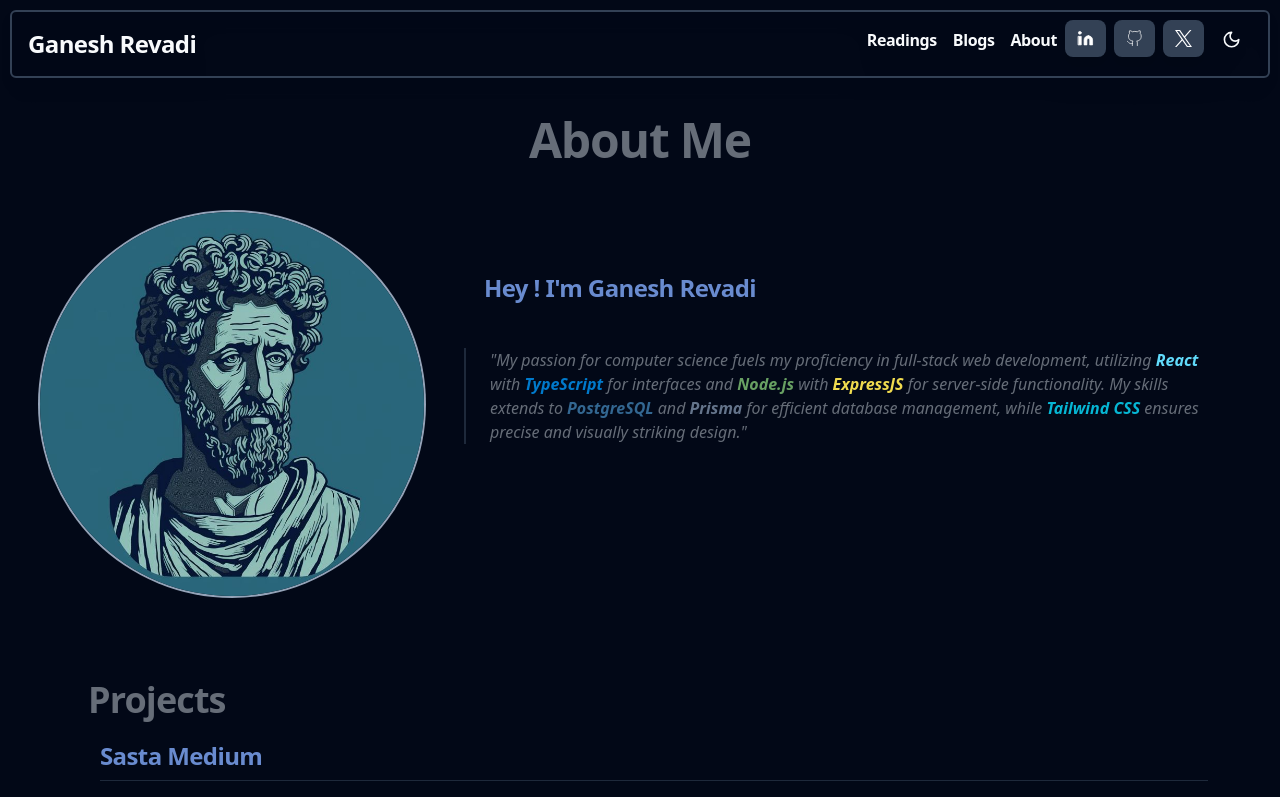
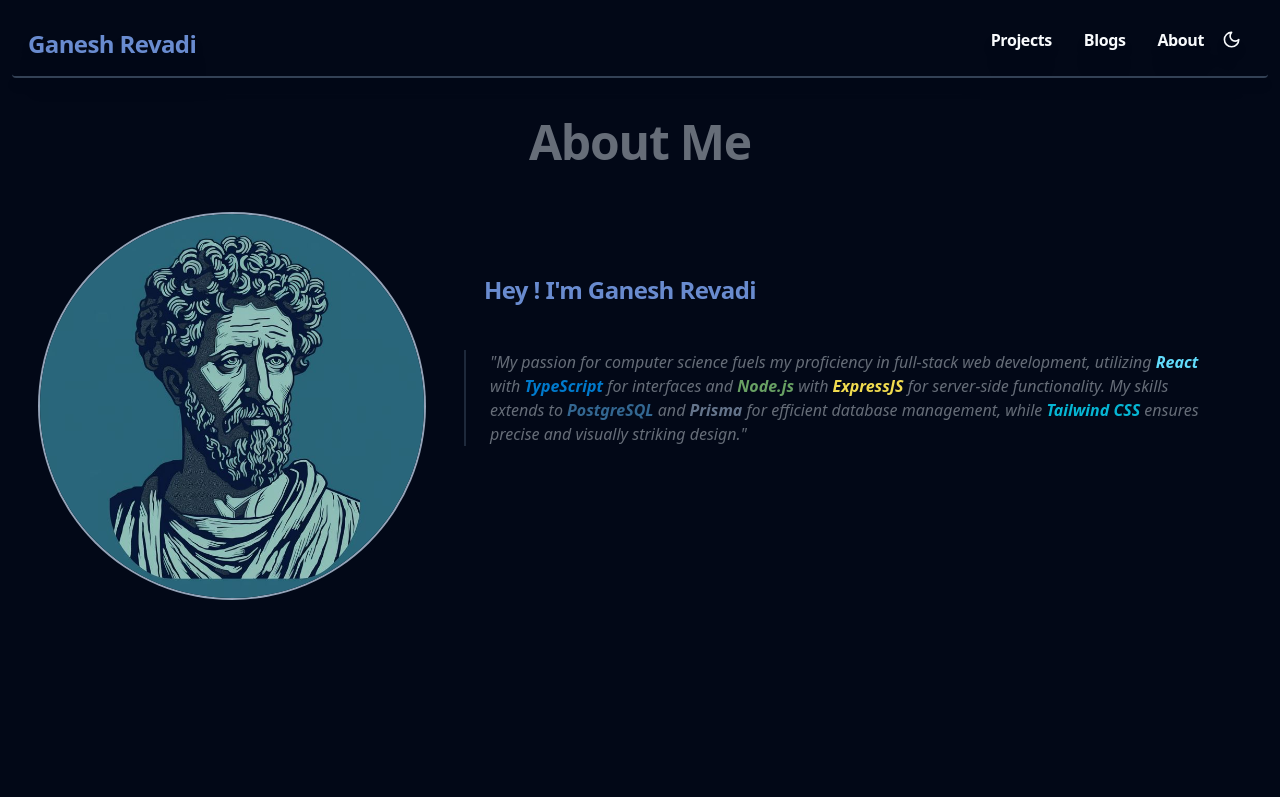
Before and after one commit to ganeshrevadi/Folio, a React (Vite) app: page /about in a window 1280 px wide. Shown: the top 797 px of the page. Built offline with nearby package versions, Linux system fonts and the light colour scheme.

Commit message:
Major Fix

```diff
--- a/src/App.tsx
+++ b/src/App.tsx
@@ -2,7 +2,7 @@ import { BrowserRouter, Route, Routes } from "react-router-dom"
 import Home from "./pages/home"
 import Profile from "./pages/Profile"
 import Blogs from "./pages/Blogs"
-import Readings from "./pages/Readings"
+import Projects from "./pages/Projects"
 
 function App() {
   return <BrowserRouter>
@@ -10,7 +10,7 @@ function App() {
       <Route path="/" element={<Home />} />
       <Route path="/about" element={<Profile />} />
       <Route path="/blogs" element={<Blogs />} />
-      <Route path="/readings" element={<Readings />} />
+      <Route path="/projects" element={<Projects />} />
     </Routes>
   </BrowserRouter>
 
--- a/src/components/ui/NavBar.tsx
+++ b/src/components/ui/NavBar.tsx
@@ -6,21 +6,16 @@ import { useNavigate } from "react-router-dom"
 export default function NavBar() {
   const navigate = useNavigate();
 
-  const handleButtonClick = (externalLink: string) => {
-    // Redirect to the external website
-    window.location.href = externalLink;
-  };
-
-  return <ThemeProvider defaultTheme="dark" storageKey="vite-ui-theme">
-
-    <div className="drop-shadow-xl rounded-sm flex justify-between outline outline-2 outline-slate-700 p-2">
-      <h3 className="p-2 scroll-m-20 text-2xl font-semibold tracking-tight">
+  return (
+    <ThemeProvider defaultTheme="dark" storageKey="vite-ui-theme">
+      <div className="drop-shadow-xl rounded-sm flex justify-between border-b-2 border-slate-700 p-2">
+        <h3 className="p-2 scroll-m-20 text-2xl font-semibold tracking-tight text-[#698bcf]">
           <button onClick={() => { navigate('/') }}>Ganesh Revadi</button>
         </h3>
         <div className="flex flex-row">
-        <div className="flex flex-row text-center justify-between">
+          <div className="flex flex-row text-center justify-between space-x-4">
             <h4 className="hover:text-lime-400 p-2 scroll-m-20 text-l font-semibold tracking-tight">
-            <button onClick={() => { navigate('/readings') }}>Readings</button>
+              <button onClick={() => { navigate('/projects') }}>Projects</button>
             </h4>
             <h4 className="hover:text-sky-400 p-2 scroll-m-20 text-l font-semibold tracking-tight">
               <button onClick={() => { navigate('/blogs') }}>Blogs</button>
@@ -29,24 +24,12 @@ export default function NavBar() {
               <button onClick={() => { navigate('/about') }}>About</button>
             </h4>
           </div>
-        <div>
-
-          <button type="button" onClick={() => handleButtonClick('https://www.linkedin.com/in/ganesh-revadi/')} className="text-white bg-slate-700 hover:bg-[#0b66c2]/90 focus:ring-4 focus:outline-none focus:ring-[#1da1f2]/50 font-medium rounded-lg text-sm px-3 py-2.5 text-center inline-flex items-center dark:focus:ring-[#1da1f2]/55 me-2 mb-e">
-            <svg xmlns="http://www.w3.org/2000/svg" width="17" height="17" viewBox="0 0 24 24" fill="white" stroke="currentColor" stroke-width="1" stroke-linecap="round" stroke-linejoin="round" className="feather feather-linkedin"><path d="M16 8a6 6 0 0 1 6 6v7h-4v-7a2 2 0 0 0-2-2 2 2 0 0 0-2 2v7h-4v-7a6 6 0 0 1 6-6z"></path><rect x="2" y="9" width="4" height="12"></rect><circle cx="4" cy="4" r="2"></circle></svg>
-          </button>
-          <button type="button" onClick={() => handleButtonClick('https://github.com/ganeshrevadi')} className="text-white bg-slate-700 hover:bg-[#24292F]/90 focus:ring-4 focus:outline-none focus:ring-[#24292F]/50 font-medium rounded-lg text-sm px-3 py-2.5 text-center inline-flex items-center dark:focus:ring-gray-500 dark:hover:bg-[#050708]/30 me-2 mb-2">
-            <svg xmlns="http://www.w3.org/2000/svg" width="17" height="17" viewBox="0 0 24 24" fill="none" stroke="currentColor" stroke-width="1" stroke-linecap="round" stroke-linejoin="round" className="feather feather-github"><path d="M9 19c-5 1.5-5-2.5-7-3m14 6v-3.87a3.37 3.37 0 0 0-.94-2.61c3.14-.35 6.44-1.54 6.44-7A5.44 5.44 0 0 0 20 4.77 5.07 5.07 0 0 0 19.91 1S18.73.65 16 2.48a13.38 13.38 0 0 0-7 0C6.27.65 5.09 1 5.09 1A5.07 5.07 0 0 0 5 4.77a5.44 5.44 0 0 0-1.5 3.78c0 5.42 3.3 6.61 6.44 7A3.37 3.37 0 0 0 9 18.13V22"></path></svg>
-          </button>
-          <button type="button" onClick={() => handleButtonClick('https://twitter.com/ganeshrevadi16')} className="text-white bg-slate-700 hover:bg-[#0b66c2]/90 focus:ring-4 focus:outline-none focus:ring-[#1da1f2]/50 font-medium rounded-lg text-sm px-3 py-2.5 text-center inline-flex items-center dark:focus:ring-[#1da1f2]/55 me-2 mb-e">
-            <svg xmlns="http://www.w3.org/2000/svg" width="17" height="17" viewBox="0 0 16 16" fill="none" role="img" aria-labelledby="atf98a4ifs188ad3q9cbq2zt181u7ra1" className="octicon"><title id="atf98a4ifs188ad3q9cbq2zt181u7ra1">X</title>
-              <path d="M9.52217 6.77143L15.4785 0H14.0671L8.89516 5.87954L4.76437 0H0L6.24656 8.8909L0 15.9918H1.41155L6.87321 9.78279L11.2356 15.9918H16L9.52183 6.77143H9.52217ZM7.58887 8.96923L6.95596 8.0839L1.92015 1.03921H4.0882L8.15216 6.7245L8.78507 7.60983L14.0677 14.9998H11.8997L7.58887 8.96957V8.96923Z" fill="currentColor"></path>
-            </svg>
-          </button>
-        </div>
           <div className="pr-2">
             <ModeToggle />
           </div>
         </div>
-    </div >
-  </ThemeProvider >
+      </div>
+    </ThemeProvider>
+  );
+
 }
--- a/src/pages/Profile.tsx
+++ b/src/pages/Profile.tsx
@@ -1,7 +1,6 @@
 import { ThemeProvider } from "@/components/theme-provider"
 import NavBar from "@/components/ui/NavBar"
 import logo from "@/assets/Profile.jpeg"
-import Projectcard from "@/components/ui/Projectcard"
 
 export default function Profile() {
 
@@ -28,17 +27,6 @@ export default function Profile() {
         </div>
       </div>
 
-      <div className="p-10">
-        <h1 className="pl-9 pt-4 scroll-m-20 text-4xl font-extrabold tracking-tight lg:text-4xl text-[#666d78]">
-          Projects
-        </h1>
-        <div className="pl-7 ">
-          <Projectcard title={"Sasta Medium"} desc={"Sasta-Medium is a blogging platform built with React and TypeScript for an intuitive frontend, and Hono CloudFlare Workers for efficient backend operations. It uses PostgreSQL with Prisma for database management and JWT for secure authentication, offering a fast, scalable, and secure environment for bloggers."} link={"https://www.github.com/ganeshrevadi/Sasta-Medium"} deploy={"https://sasta-medium.vercel.app/"} />
-          <Projectcard title={"PayTm MatKaro"} desc={"Backend implementation for managing financial transactions in your contacts. Built with React (frontend), Node.js, Express (backend), and MongoDB (database). Streamline and secure your financial processes with this tech-savvy solution."} link={"https://www.github.com/ganeshrevadi/PayTm-MatKaro"} deploy={"https://pay-tm-mat-karo-6tc7.vercel.app/"} />
-          <Projectcard title={"RealTime Chat"} desc={"Real-time messaging web-app with a sleek React frontend and Appwrite backend, offering instant messageing."} link={"https://www.github.com/ganeshrevadi/Chat-RealTime"} deploy={"https://www.github.com/ganeshrevadi/Chat-RealTime"} />
-
-        </div>
-      </div>
     </div>
   </ThemeProvider>
 }
--- /dev/null
+++ b/src/pages/Projects.tsx
@@ -0,0 +1,20 @@
+import NavBar from "@/components/ui/NavBar";
+import Projectcard from "@/components/ui/Projectcard";
+
+export default function Projects() {
+  return <div className="p-3 flex flex-col justify-between">
+    <NavBar />
+
+    <div className=" p-5 pt-10">
+      <h1 className="text-center scroll-m-20 text-6xl font-extrabold tracking-tight lg:text-5xl text-[#666d78]">
+          Projects
+        </h1>
+        <div className="pl-7 ">
+          <Projectcard title={"Sasta Medium"} desc={"Sasta-Medium is a blogging platform built with React and TypeScript for an intuitive frontend, and Hono CloudFlare Workers for efficient backend operations. It uses PostgreSQL with Prisma for database management and JWT for secure authentication, offering a fast, scalable, and secure environment for bloggers."} link={"https://www.github.com/ganeshrevadi/Sasta-Medium"} deploy={"https://sasta-medium.vercel.app/"} />
+          <Projectcard title={"PayTm MatKaro"} desc={"Backend implementation for managing financial transactions in your contacts. Built with React (frontend), Node.js, Express (backend), and MongoDB (database). Streamline and secure your financial processes with this tech-savvy solution."} link={"https://www.github.com/ganeshrevadi/PayTm-MatKaro"} deploy={"https://pay-tm-mat-karo-6tc7.vercel.app/"} />
+          <Projectcard title={"RealTime Chat"} desc={"Real-time messaging web-app with a sleek React frontend and Appwrite backend, offering instant messageing."} link={"https://www.github.com/ganeshrevadi/Chat-RealTime"} deploy={"https://www.github.com/ganeshrevadi/Chat-RealTime"} />
+
+        </div>
+      </div>
+  </div>
+}
--- a/src/pages/Readings.tsx
+++ /dev/null
@@ -1,12 +0,0 @@
-import NavBar from "@/components/ui/NavBar";
-
-export default function Readings() {
-  return <div className="p-3 flex flex-col justify-between">
-    <NavBar />
-    <div className="text-center p-5 pt-10">
-      <h1 className="scroll-m-20 text-6xl font-extrabold tracking-tight lg:text-5xl">
-        Under Construction
-      </h1>
-    </div>
-  </div>
-}
```
Lines whose indentation alone changed are shown as unchanged.
